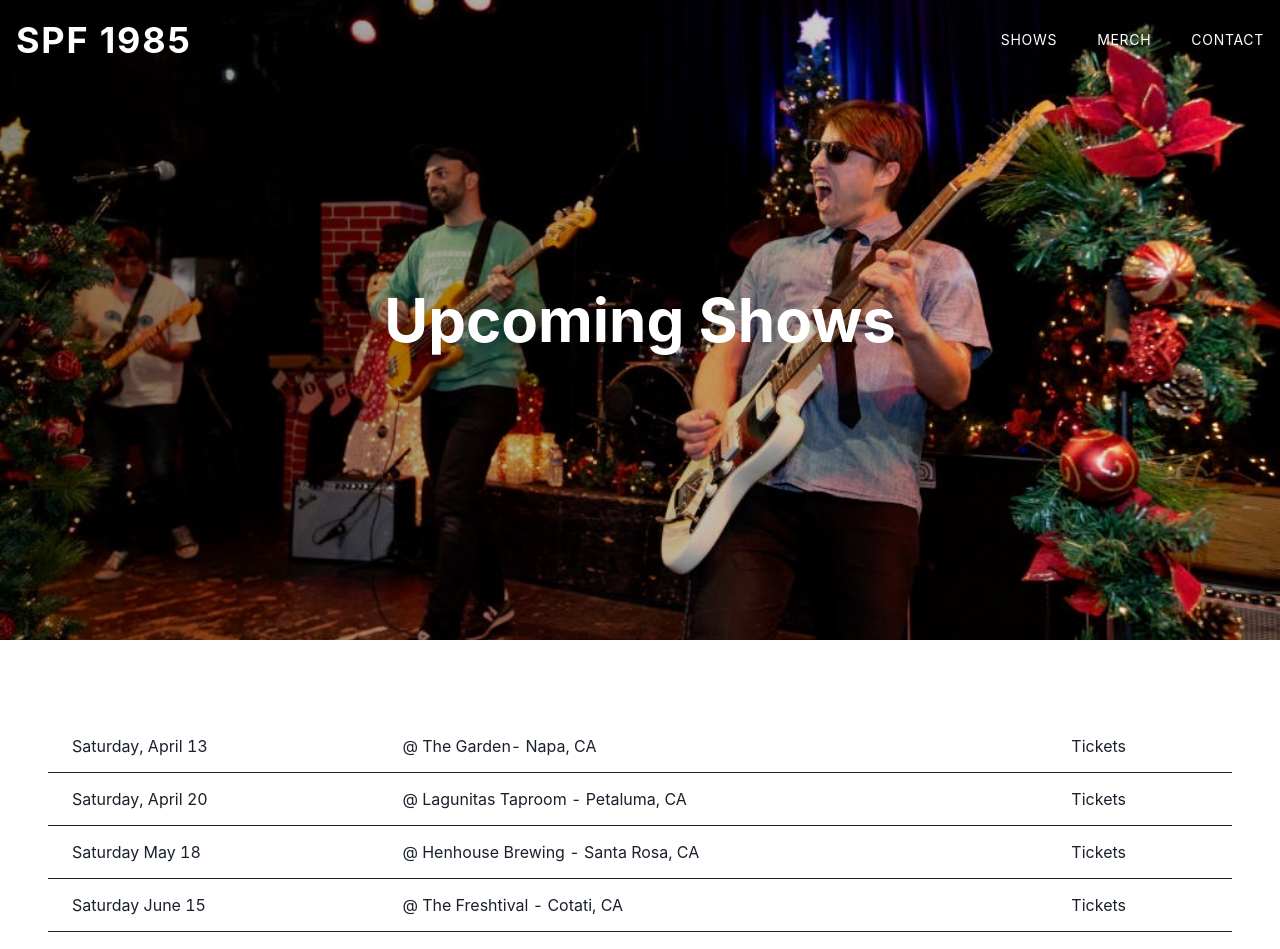
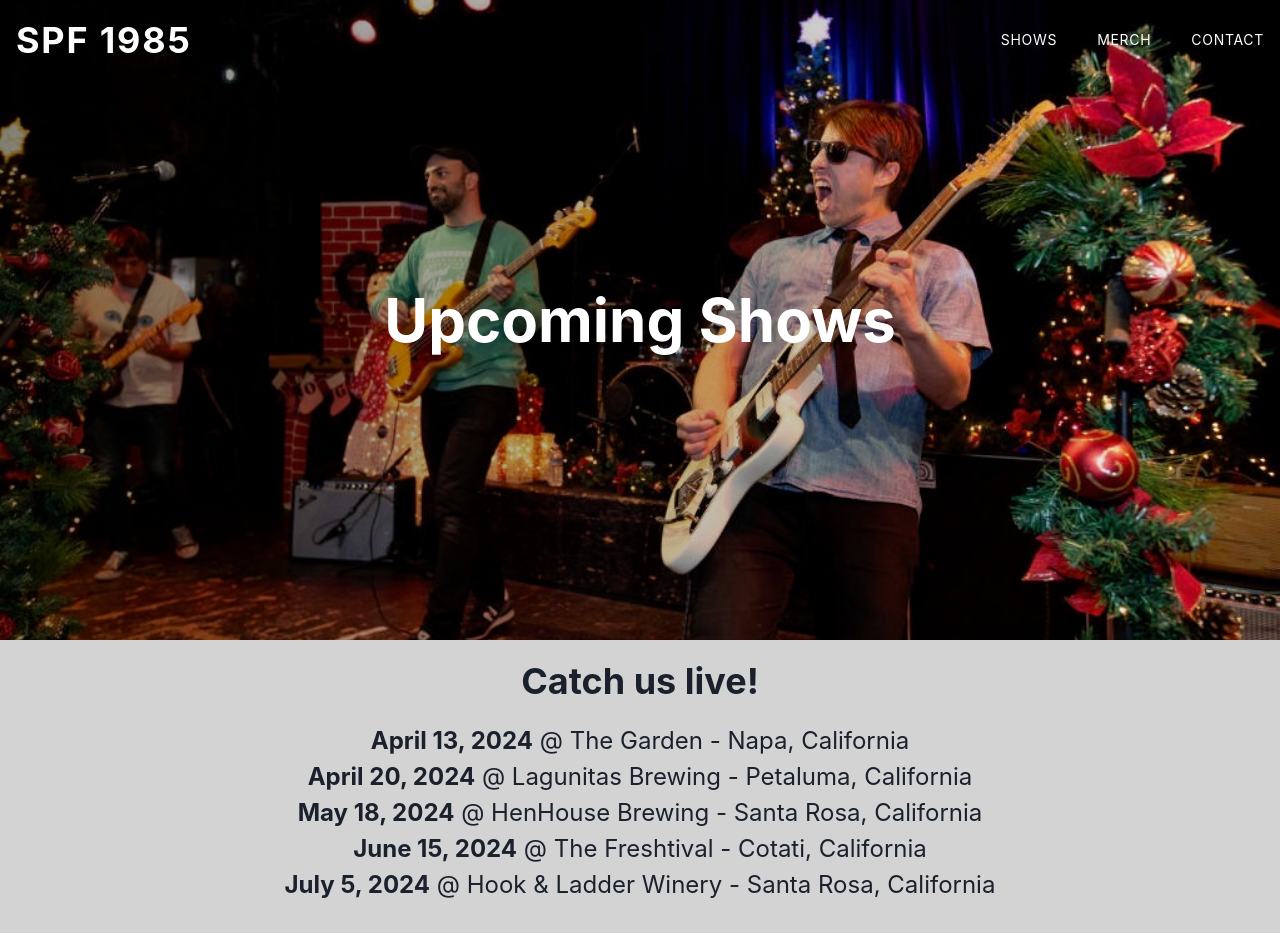
Before and after one commit to DerekGnarGnar/spf1985, a Next.js app: page /shows in a window 1280 px wide. Shown: the top 949 px of the page. Built offline with nearby package versions, Linux system fonts and the light colour scheme.

Commit message:
another commit

```diff
--- a/components/ShowTable.tsx
+++ b/components/ShowTable.tsx
@@ -1,57 +1,59 @@
 import React from 'react'
 
 import {
+  Box,
+  Text,
     Table,
     Thead,
     Tbody,
-    Tfoot,
+   Container,
     Tr,
     Th,
     Td,
     TableCaption,
     TableContainer,
+    Center,
+    Heading
   } from '@chakra-ui/react'
 
 const ShowTable = () => {
   return (
     <div>
-        <TableContainer mt='20' ml='3em' mr='3em'>
-  <Table variant='striped' colorScheme='lightgray'>
-    <TableCaption>Imperial to metric conversion factors</TableCaption>
-    <Thead>
 
-    </Thead>
-    <Tbody>
-      <Tr>
-        <Td>Saturday, April 13</Td>
-        <Td> @ The Garden- Napa, CA </Td>
-        <Td>Tickets</Td>
-      </Tr>
-      <Tr>
-        <Td>Saturday, April 20</Td>
-        <Td>@ Lagunitas Taproom - Petaluma, CA</Td>
-        <Td>Tickets</Td>
-      </Tr>
-      <Tr>
-        <Td>Saturday May 18</Td>
-        <Td>@ Henhouse Brewing - Santa Rosa, CA</Td>
-        <Td>Tickets</Td>
-      </Tr>
-      <Tr>
-        <Td>Saturday June 15</Td>
-        <Td>@ The Freshtival - Cotati, CA</Td>
-        <Td>Tickets</Td>
-      </Tr>
-      <Tr>
-        <Td>Saturday July 5</Td>
-        <Td>@ Hook & Ladder Winery - Santa Rosa, CA</Td>
-        <Td>Tickets</Td>
-      </Tr>
-    </Tbody>
-
-  </Table>
-</TableContainer>
-
+<Box pt="20px" pb='30px' bg='lightgray'>
+<Box>
+  <Center fontSize='2xl'>
+ <Heading mb="20px">
+  Catch us live!
+  </Heading>
+  </Center>
+</Box>
+<Box>
+  <Center fontSize='2xl'>
+  <Text fontWeight="bold">April 13, 2024 </Text> &nbsp;@ The Garden - Napa, California
+  </Center>
+</Box>
+<Box>
+  <Center fontSize='2xl'>
+  <Text fontWeight="bold">April 20, 2024 </Text> &nbsp;@ Lagunitas Brewing - Petaluma, California
+  </Center>
+</Box>
+<Box>
+  <Center fontSize='2xl'>
+  <Text fontWeight="bold">May 18, 2024 </Text> &nbsp;@ HenHouse Brewing - Santa Rosa, California
+  </Center>
+</Box>
+<Box>
+  <Center fontSize='2xl'>
+  <Text fontWeight="bold">June 15, 2024</Text> &nbsp;@ The Freshtival - Cotati, California
+  </Center>
+</Box>
+<Box>
+  <Center fontSize='2xl'>
+  <Text fontWeight="bold">July 5, 2024 </Text>&nbsp;@ Hook & Ladder Winery - Santa Rosa, California
+  </Center>
+</Box>
+</Box>
     </div>
   )
 }
```
